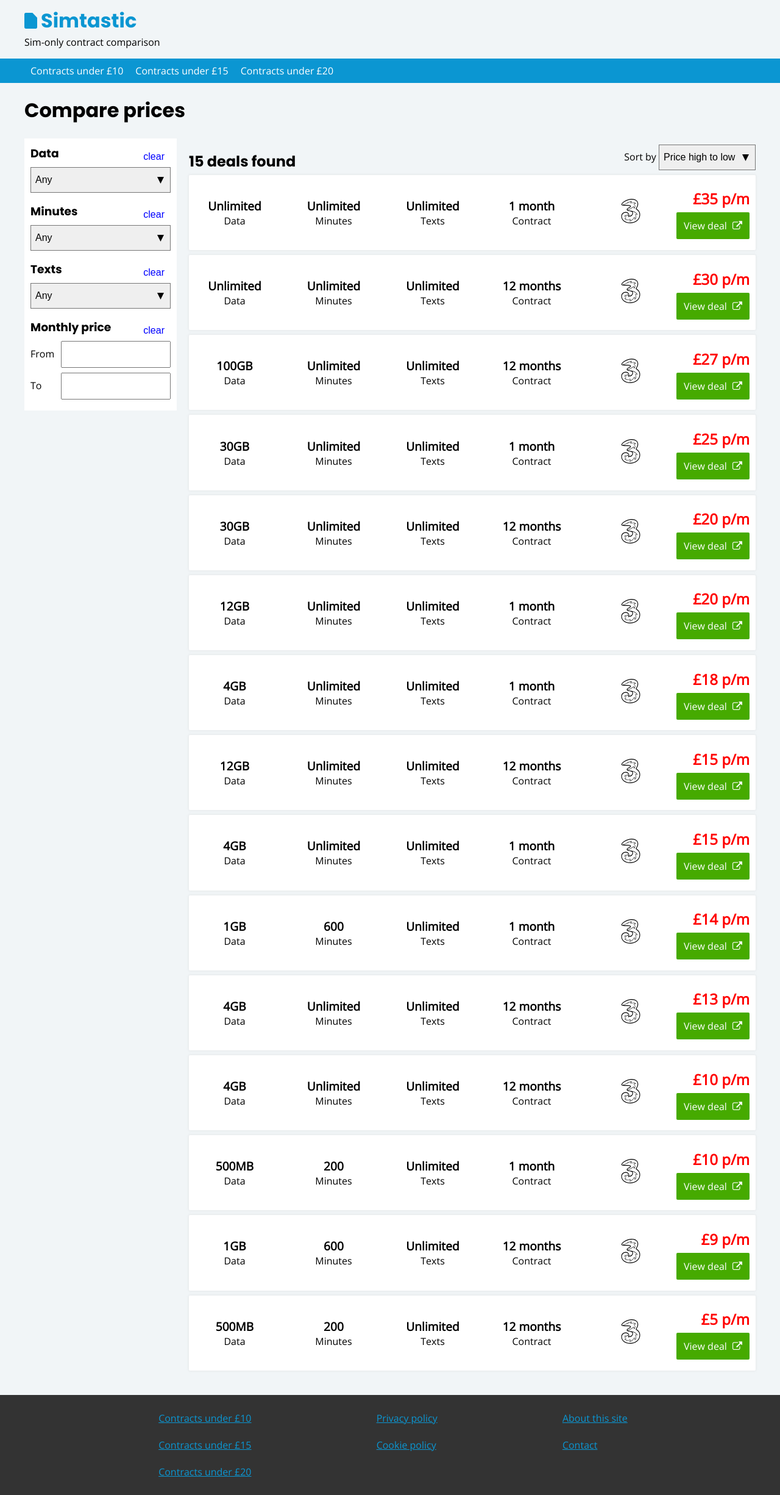
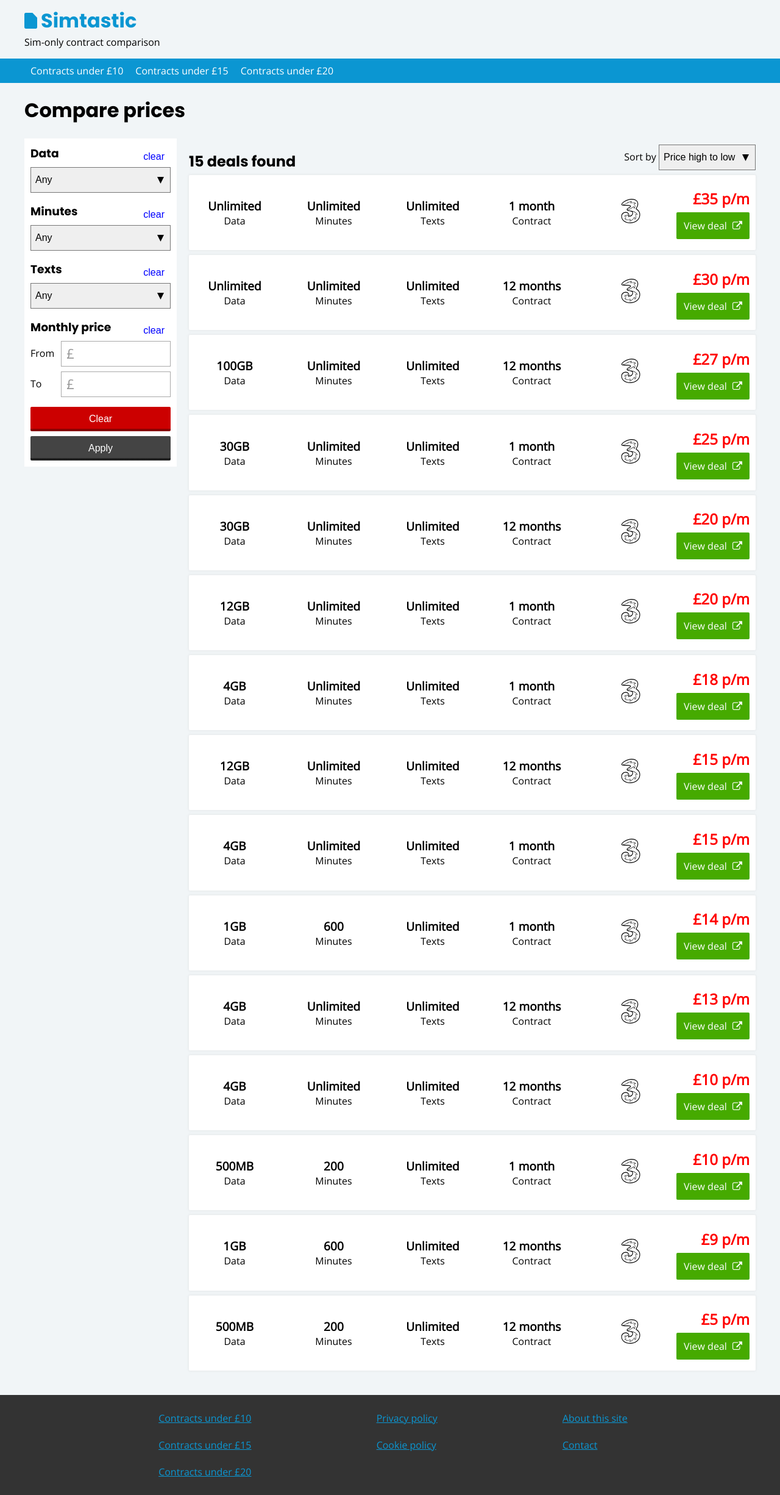
Before and after one commit to benwebdevleic/simtastic, a Jekyll site: the page built from index.html, in a window 1280 px wide. Shown: the whole page at 61% size. Built offline with Jekyll 4.4.1, drawn with Linux system fonts in a browser that asks for light colours.

Commit message:
Add apply and clear buttons to the faceted navigation

```diff
--- a/_includes/comparison-chart.html
+++ b/_includes/comparison-chart.html
@@ -31,7 +31,7 @@
           <option value="20000">20GB+</option>
           <option value="999999">Unlimited</option>
         </select>
-        <button class="filter-clear" v-on:click="clearFilterData">clear</button>
+        <button class="filter-clear" v-on:click="handleClearFilterProperty('clearFilterData')">clear</button>
       </div>
       <div class="comparison-chart-filter">
         <h3 class="comparison-chart-filter-heading">Minutes</h3>
@@ -73,6 +73,8 @@
         </div>
         <button class="filter-clear" v-on:click="clearFilterPrice">clear</button>
       </div>
+      <button class="filter-form-button filter-clear-all" v-on:click="clearFilter">Clear</button>
+      <button class="filter-form-button filter-apply" v-on:click="applyFilter">Apply</button>
     </div>
   </div>
   <div class="comparison-chart-content">
--- /dev/null
+++ b/_sass/mixins/button-color.scss
@@ -0,0 +1,12 @@
+@mixin button-color($color) {
+  $darker-color: darken($color, 13.5%);
+  background: $color; /* Old browsers */
+  background: -moz-linear-gradient(top, $color 0%, $color 90%, $darker-color 90%, $darker-color 100%); /* FF3.6-15 */
+  background: -webkit-linear-gradient(top, $color 0%,$color 90%,$darker-color 90%,$darker-color 100%); /* Chrome10-25,Safari5.1-6 */
+  background: linear-gradient(to bottom, $color 0%,$color 90%,$darker-color 90%,$darker-color 100%); /* W3C, IE10+, FF16+, Chrome26+, Opera12+, Safari7+ */
+  filter: progid:DXImageTransform.Microsoft.gradient( startColorstr='$color', endColorstr='$darker-color',GradientType=0 ); /* IE6-9 */
+
+  &:active {
+    background: $darker-color;
+  }
+}
--- a/_sass/modules/_comparison-chart.scss
+++ b/_sass/modules/_comparison-chart.scss
@@ -353,3 +353,18 @@
     font-size: 1.5rem;
   }
 }
+
+.filter-form-button {
+  display: block;
+  width: 100%;
+}
+
+.filter-apply {
+
+}
+
+.filter-clear-all {
+  @include button-color(#cc0000);
+  margin-bottom: 0.5rem;
+  margin-top: 0.5rem;
+}
--- a/_sass/partials/_buttons.scss
+++ b/_sass/partials/_buttons.scss
@@ -11,17 +11,7 @@
   border-radius: 2px;
   padding: 0 10px;
   height: 44px;
-
-  /* Permalink - use to edit and share this gradient: http://colorzilla.com/gradient-editor/#444444+0,333333+92,222222+95,222222+100 */
-  background: #444444; /* Old browsers */
-  background: -moz-linear-gradient(top, #444444 0%, #444444 90%, #222222 90%, #222222 100%); /* FF3.6-15 */
-  background: -webkit-linear-gradient(top, #444444 0%,#444444 90%,#222222 90%,#222222 100%); /* Chrome10-25,Safari5.1-6 */
-  background: linear-gradient(to bottom, #444444 0%,#444444 90%,#222222 90%,#222222 100%); /* W3C, IE10+, FF16+, Chrome26+, Opera12+, Safari7+ */
-  filter: progid:DXImageTransform.Microsoft.gradient( startColorstr='#444444', endColorstr='#222222',GradientType=0 ); /* IE6-9 */
-
-  &:active {
-    background: #222;
-  }
+  @include button-color(#444);
 
   @media screen and (min-width: $width-desktop) {
     height: 40px;
--- a/_sass/partials/_forms.scss
+++ b/_sass/partials/_forms.scss
@@ -30,6 +30,7 @@
   padding: 0 0 0 7px;
   box-sizing: border-box;
   font-size: 1rem;
+  border: 1px solid rgb(169, 169, 169);
 
   @media screen and (min-width: $width-desktop) {
     line-height: 40px;
@@ -55,5 +56,10 @@
     display: inline-block;
     width: calc(100% - 50px);
     font-size: 1rem;
+    background-image: url(/img/pound-symbol.svg);
+    background-repeat: no-repeat;
+    background-size: auto 16px;
+    background-position: 9px center;
+    padding-left: 27px;
   }
 }
--- a/css/style.scss
+++ b/css/style.scss
@@ -1,6 +1,8 @@
 ---
 ---
 @import "variables";
+
+@import "mixins/button-color";
 
 @import "partials/buttons";
 @import "partials/forms";
--- a/js/comparison-chart.js
+++ b/js/comparison-chart.js
@@ -39,22 +39,22 @@
       comparisonChart.query[event.target.name] = Number(event.target.value);
       comparisonChart.fetchData();
     },
-    clearFilterData: function(event) {
-      comparisonChart.query.data = -1;
+    handleClearFilterProperty: function(method) {
+      comparisonChart[method]();
       comparisonChart.fetchData();
     },
-    clearFilterMinutes: function(event) {
+    clearFilterData: function() {
+      comparisonChart.query.data = -1;
+    },
+    clearFilterMinutes: function() {
       comparisonChart.query.minutes = -1;
-      comparisonChart.fetchData();
     },
-    clearFilterTexts: function(event) {
+    clearFilterTexts: function() {
       comparisonChart.query.texts = -1;
-      comparisonChart.fetchData();
     },
-    clearFilterPrice: function(event) {
+    clearFilterPrice: function() {
       comparisonChart.query.priceMin = null;
       comparisonChart.query.priceMax = null;
-      comparisonChart.fetchData();
     },
     fetchData: function() {
 
@@ -109,6 +109,16 @@
       var filters = document.querySelector('.comparison-chart-filters');
 
       filters.classList.toggle('show');
+    },
+    applyFilter: function() {
+      comparisonChart.fetchData();
+    },
+    clearFilter: function() {
+      comparisonChart.clearFilterData();
+      comparisonChart.clearFilterMinutes();
+      comparisonChart.clearFilterTexts();
+      comparisonChart.clearFilterPrice();
+      comparisonChart.fetchData();
     }
   }
 });
```
Also changed, not shown: img/pound-symbol.svg (added), 5 other files.
